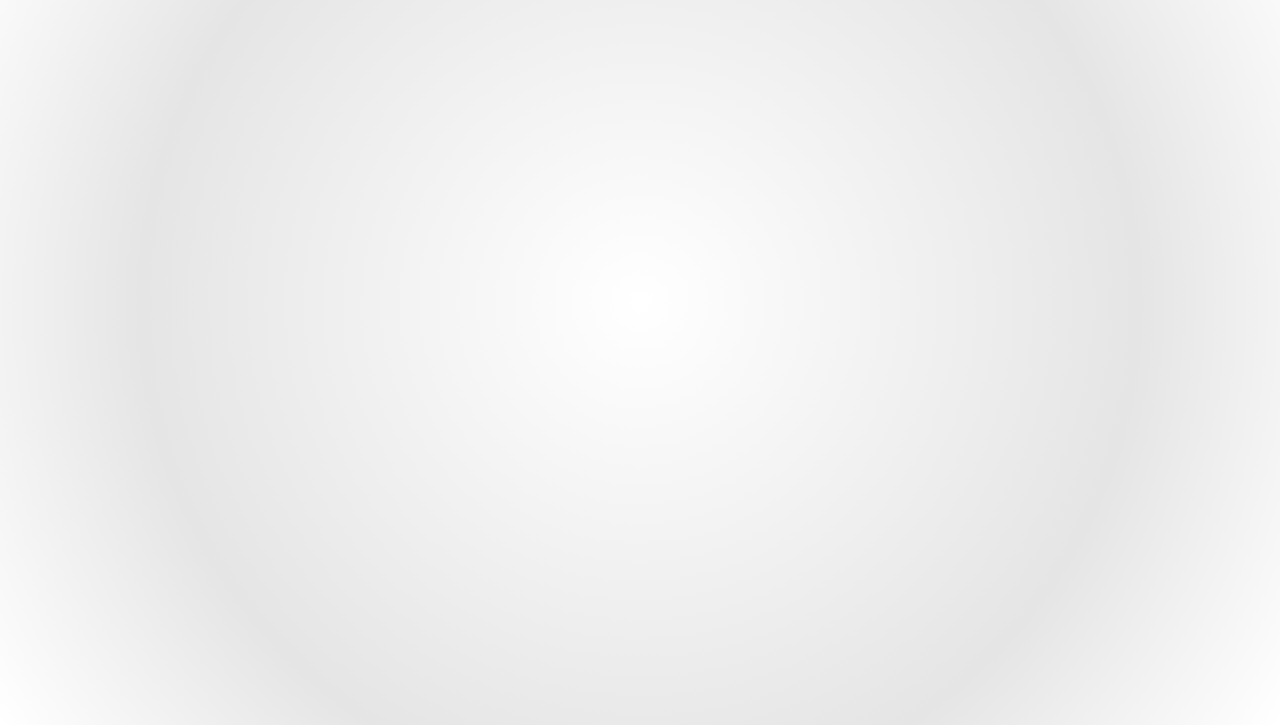
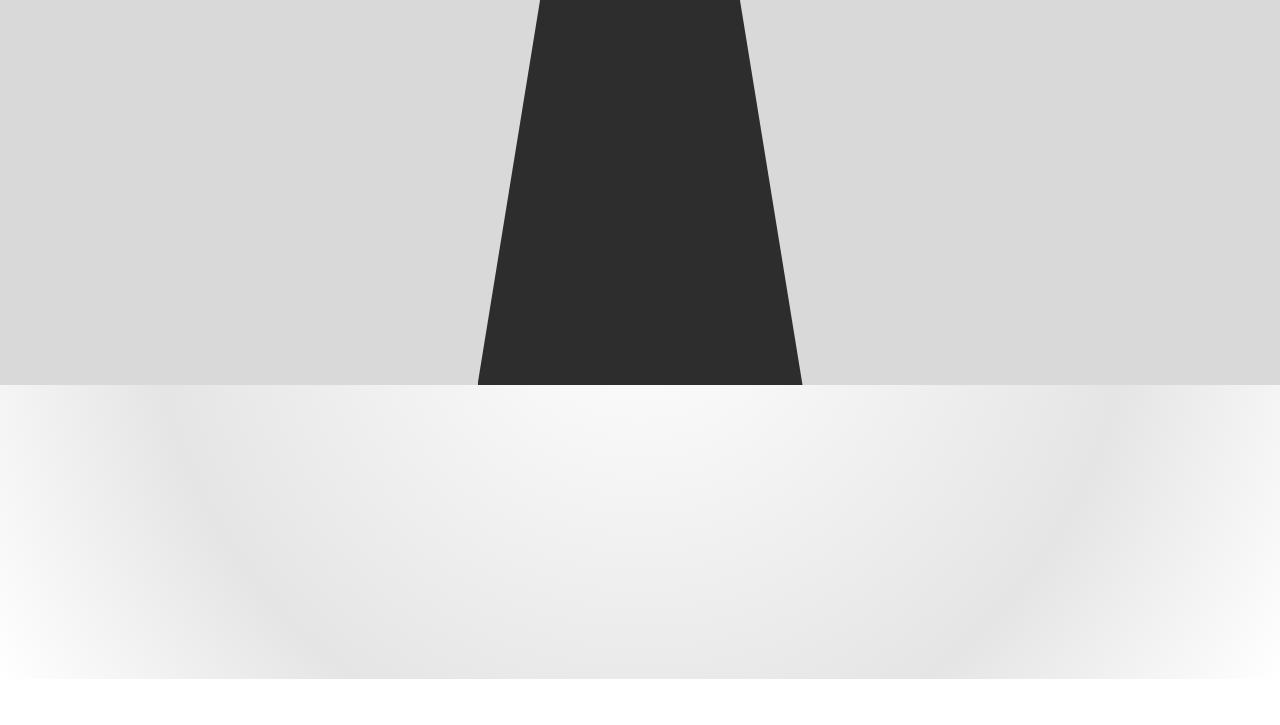
Before and after one commit to a-jadczak/metronome, a plain HTML site: page index.html in a window 1280 px wide. Shown: the part 121-846 px from the top of the page. After the commit the page ends 800 px from the top, so only its background shows below. Drawn offline with Linux system fonts and the light colour scheme.

Commit message:
feat: carve and position metronome head and add default styles for all elements

```diff
--- a/index.html
+++ b/index.html
@@ -13,7 +13,13 @@
     <header>
       <h1>Metronome</h1>
     </header>
-    <main></main>
+    <main>
+      <div id="metronome">
+        <div id="metronome__swing"></div>
+        <div class="metronome__head"></div>
+        <div class="metronome__body"></div>
+      </div>
+    </main>
     <footer></footer>
   </body>
 </html>
--- a/src/styles/style.css
+++ b/src/styles/style.css
@@ -1,11 +1,42 @@
 @import url('https://fonts.googleapis.com/css2?family=Outfit:wght@100..900&family=Roboto:ital,wght@0,100..900;1,100..900&display=swap');
 
 :root {
+  /* ===== Colors ===== */
   --gradient: rgba(0, 0, 0, 0.1);
+
+  --wood-dark: #4E2E1E;
+  --wood: #6B4226;
+  --wood-light: #8A5A3B;
+  --wood-highlight: #A8714A;
+
+  --black: #1A1A1A;
+  --black-soft: #2D2D2D;
+  --black-light: #444444;
+
+  --gold-dark: #A67C00;
+  --gold: #D4AF37;
+  --gold-light: #F2D675;
+  --gold-highlight: #FFF1B5;
+
+  --silver-dark: #8A9099;
+  --silver: #BFC5CC;
+  --silver-light: #E2E5E9;
+  --silver-highlight: #F8F9FA;
+
+  --white: #FFFFFF;
+  --gray: #707070;
+  --gray-light: #D9D9D9;
+
+  /* ===== Shapes ===== */
+  --trapezoid: polygon(20% 0%, 80% 0%, 100% 100%, 0% 100%);
+  --metronome-head: polygon(95% 70%, 100% 100%, 0% 100%, 5% 70%, 50% 5%);
 }
 
 * {
   font-family: Roboto;
+  margin: 0;
+  padding: 0;
+  box-sizing: border-box;
 }
 
 body {
@@ -18,3 +49,36 @@ h1 {
   text-align: center;
   font-size: 3.5rem;
 }
+
+main {
+  display: grid;
+  place-items: center;
+  background-color: var(--gray-light);
+}
+
+#metronome {
+  width: 325px;
+  height: 55lvh;
+  position: relative;
+}
+
+.metronome__head {
+  background-color: var(--wood);
+  clip-path: var(--metronome-head);
+  height: 55px;
+  width: 60%;
+  position: absolute;
+  left: 20%;
+  bottom: 50lvh;
+  z-index: 1;
+}
+
+.metronome__body {
+  background-color: var(--black-soft);
+  clip-path: var(--trapezoid);
+  width: 325px;
+  height: 50lvh;
+  bottom: 0;
+  position: absolute;
+  z-index: 0;
+}
```
